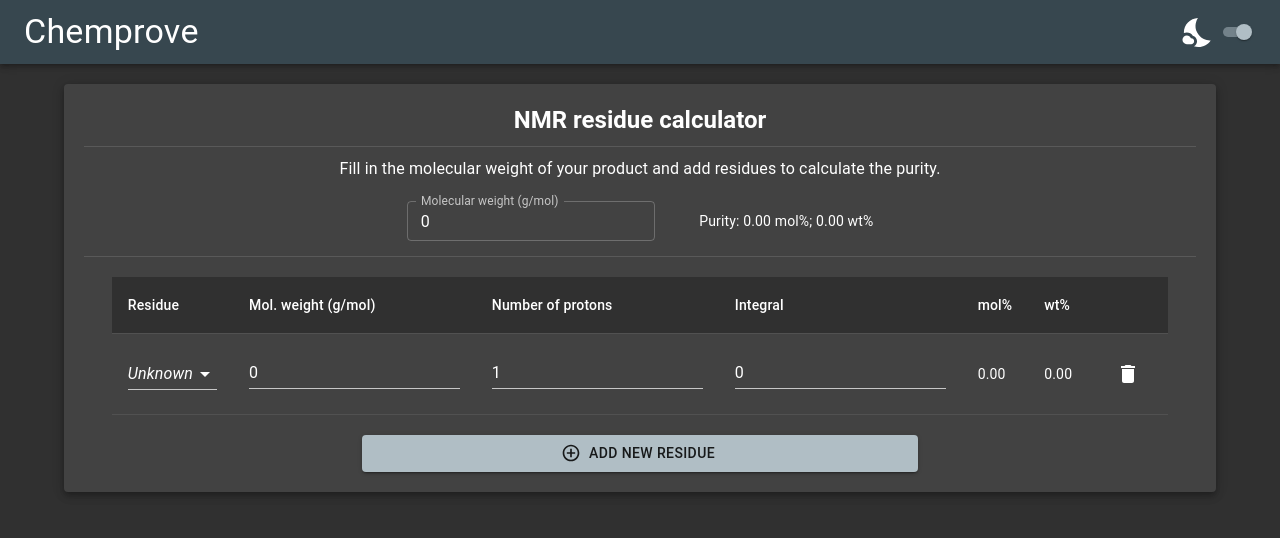
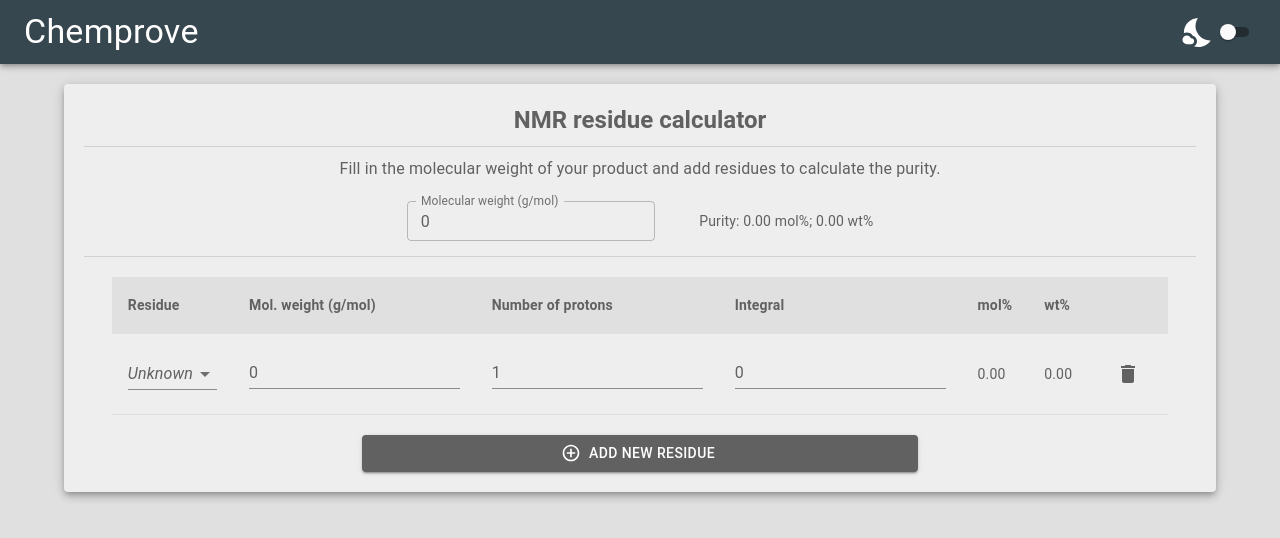
Before and after one commit to Noldyman/chemprove-old, a React (Create React App) app: page / in a window 1280 px wide. Shown: the top 538 px of the page. Built offline with nearby package versions, Linux system fonts and the light colour scheme.

Commit message:
improved styling a little bit

```diff
--- a/src/App.tsx
+++ b/src/App.tsx
@@ -6,17 +6,16 @@ import { lightTheme, darkTheme } from './themesAndStyles/themes'
 import { NmrResiduePage } from './components/nmr/NmrResiduePage'
 
 function App() {
-  const [isDarkTheme, setIsDarkTheme] = useState<boolean>(true)
-
-  const handleThemeToggle = () => {
-    setIsDarkTheme((prevValue) => !prevValue)
-  }
+  const [isThemeDark, setIsThemeDark] = useState(false)
 
   return (
-    <ThemeProvider theme={isDarkTheme ? darkTheme : lightTheme}>
+    <ThemeProvider theme={isThemeDark ? darkTheme : lightTheme}>
       <CssBaseline />
       <div className="App">
-        <AppBar isDarkTheme={isDarkTheme} onThemeToggle={handleThemeToggle} />
+        <AppBar
+          isDarkTheme={isThemeDark}
+          onThemeToggle={() => setIsThemeDark((prevValue) => !prevValue)}
+        />
         <div className="content">
           <NmrResiduePage />
         </div>
--- a/src/components/common/AppTableHead.tsx
+++ b/src/components/common/AppTableHead.tsx
@@ -1,17 +1,27 @@
 import React from 'react'
-import { TableHead, TableRow, TableCell } from '@material-ui/core'
+import { makeStyles, TableHead, TableRow, TableCell } from '@material-ui/core'
 import { IColumnObj } from './AppTable'
+
+const useStyles = makeStyles({
+  headerText: {
+    fontWeight: 'bold',
+  },
+})
 
 interface AppTableHeadProps {
   columns: IColumnObj[]
 }
 
 const AppTableHead: React.FC<AppTableHeadProps> = ({ columns }) => {
+  const classes = useStyles()
+
   return (
     <TableHead>
       <TableRow>
         {columns.map((column, key) => (
-          <TableCell key={key}>{column.label || null}</TableCell>
+          <TableCell className={classes.headerText} key={key}>
+            {column.label || null}
+          </TableCell>
         ))}
       </TableRow>
     </TableHead>
--- a/src/components/nmr/ResidueTable.tsx
+++ b/src/components/nmr/ResidueTable.tsx
@@ -25,7 +25,7 @@ const ResidueTable: React.FC<ResidueTableProps> = ({
       path: 'residue',
       content: (item, value) => {
         return (
-          <Select value={value}>
+          <Select value={value} color="secondary">
             <MenuItem value="unknown">
               <em>Unknown</em>
             </MenuItem>
@@ -38,6 +38,7 @@ const ResidueTable: React.FC<ResidueTableProps> = ({
       path: 'molWeight',
       content: (item, value) => (
         <TextField
+          color="secondary"
           size="small"
           type="number"
           name="molWeight"
@@ -54,6 +55,7 @@ const ResidueTable: React.FC<ResidueTableProps> = ({
       path: 'numOfProtons',
       content: (item, value) => (
         <TextField
+          color="secondary"
           size="small"
           type="number"
           name="numOfProtons"
@@ -70,6 +72,7 @@ const ResidueTable: React.FC<ResidueTableProps> = ({
       path: 'integral',
       content: (item, value) => (
         <TextField
+          color="secondary"
           size="small"
           type="number"
           name="integral"
@@ -101,7 +104,7 @@ const ResidueTable: React.FC<ResidueTableProps> = ({
     },
     {
       content: (item) => (
-        <IconButton onClick={() => onDelete(item)}>
+        <IconButton onClick={() => onDelete(item)} color="secondary">
           <Delete />
         </IconButton>
       ),
--- a/src/index.tsx
+++ b/src/index.tsx
@@ -1,11 +1,9 @@
-// import React from 'react'
 import ReactDOM from 'react-dom'
 import './index.css'
 import App from './App'
 
 ReactDOM.render(
-  // <React.StrictMode>
   <App />,
-  // </React.StrictMode>,
+
   document.getElementById('root')
 )
--- a/src/themesAndStyles/themes.ts
+++ b/src/themesAndStyles/themes.ts
@@ -2,11 +2,18 @@ import { createMuiTheme } from '@material-ui/core'
 
 export const lightTheme = createMuiTheme({
   palette: {
+    background: {
+      paper: '#eee',
+      default: '#e0e0e0',
+    },
     primary: {
       main: '#37474f',
     },
     secondary: {
-      main: '#b0bec5',
+      main: '#616161',
+    },
+    text: {
+      primary: '#616161',
     },
   },
 })
@@ -18,7 +25,10 @@ export const darkTheme = createMuiTheme({
       main: '#37474f',
     },
     secondary: {
-      main: '#b0bec5',
+      main: '#e0e0e0',
+    },
+    text: {
+      primary: '#e0e0e0',
     },
   },
 })
```
